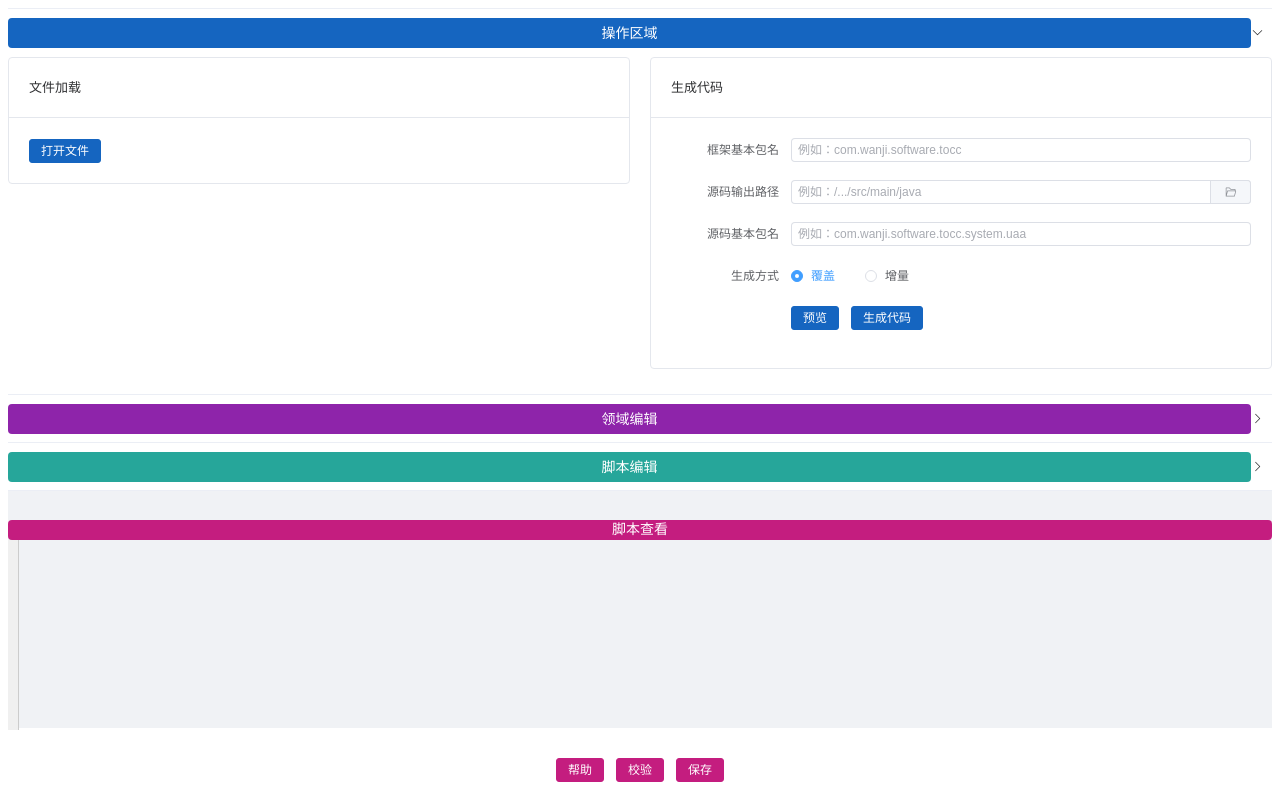
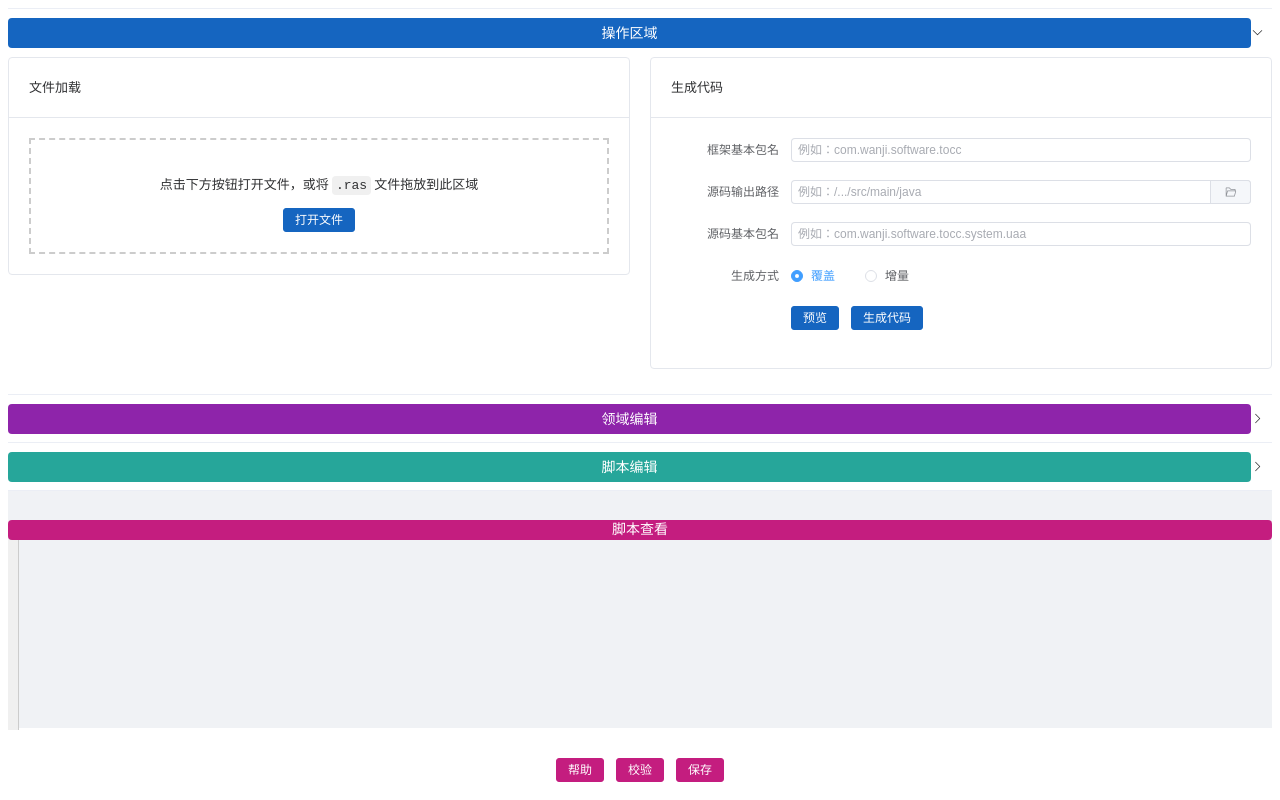
Before and after one commit to dhslegen/rest-code, a Vue app: page / in a window 1280 px wide. Both pictures are taken after a click on the button "操作区域". Built offline with nearby package versions, Linux system fonts and the light colour scheme.

Commit message:
[feat] 1. 增加拖放加载支持 2. reademe 优化 [fix] 1. 脚本编辑表头未固定

```diff
--- a/src/App.vue
+++ b/src/App.vue
@@ -1,6 +1,5 @@
 <template>
-  <el-container style="height: 90vh; flex-direction: column; background-color: #f0f2f5;" @dragover.prevent
-    @drop.prevent="handleDrop">
+  <el-container style="height: 90vh; flex-direction: column; background-color: #f0f2f5;">
     <!-- 主内容区域 -->
     <el-main style="padding: 0; overflow: auto;">
       <!-- 第1行：文件加载区域和生成代码区域 -->
@@ -58,33 +57,7 @@ import ScriptEditor from './components/ScriptEditor.vue'
 import ScriptViewer from './components/ScriptViewer.vue'
 import CodeGenerator from './components/CodeGenerator.vue'
 import { ref } from 'vue'
-import { useStore } from './store/'
-import { ElMessage } from 'element-plus'
-
 const activeCollapseOperation = ref(['3'])
-const store = useStore()
-
-const handleDrop = async (event: DragEvent) => {
-  event.preventDefault()
-  const files = event.dataTransfer?.files
-  if (files && files.length > 0) {
-    const file = files[0]
-    if (file.name.endsWith('.ras')) {
-      const filePath = file.path
-      // 读取文件内容
-      const content = window.api.readFile(filePath)
-      if (content) {
-        store.parseRasFile(content)
-        store.loadedFilePath = filePath
-        ElMessage.success('文件加载成功')
-      } else {
-        ElMessage.error('文件读取失败')
-      }
-    } else {
-      ElMessage.error('请拖入 .ras 文件')
-    }
-  }
-}
 </script>
 
 <style scoped>
--- a/src/components/FileLoader.vue
+++ b/src/components/FileLoader.vue
@@ -1,12 +1,19 @@
 <template>
-    <el-button color="#1565c0" type="primary" @click="openFile">打开文件</el-button>
+    <div class="file-drop-area" :class="{ dragging: isDragging }" @dragover.prevent="onDragOver"
+        @dragleave.prevent="onDragLeave" @drop.prevent="onFileDrop">
+        <p>点击下方按钮打开文件，或将 <code>.ras</code> 文件拖放到此区域</p>
+        <el-button color="#1565c0" type="primary" @click="openFile">打开文件</el-button>
+    </div>
 </template>
 
 <script setup lang="ts">
+import { ref } from 'vue'
 import { useStore } from '../store/'
 import { ElMessage } from 'element-plus'
 
 const store = useStore()
+
+const isDragging = ref(false)
 
 const openFile = async () => {
     const { filePaths, canceled } = await window.api.showOpenDialog({
@@ -28,4 +35,65 @@ const openFile = async () => {
         ElMessage.info('已取消选择文件')
     }
 }
+
+const onDragOver = (event: DragEvent) => {
+    event.preventDefault()
+    isDragging.value = true
+}
+
+const onDragLeave = (event: DragEvent) => {
+    event.preventDefault()
+    isDragging.value = false
+}
+
+const onFileDrop = (event: DragEvent) => {
+    event.preventDefault()
+    isDragging.value = false
+    const files = event.dataTransfer?.files
+    if (files && files.length > 0) {
+        const file = files[0]
+        if (file.name.endsWith('.ras')) {
+            const reader = new FileReader()
+            reader.onload = function (e) {
+                const content = e.target?.result as string
+                if (content) {
+                    store.parseRasFile(content)
+                    store.loadedFilePath = ''
+                    ElMessage.success('文件加载成功')
+                } else {
+                    ElMessage.error('文件读取失败')
+                }
+            }
+            reader.onerror = function () {
+                ElMessage.error('文件读取失败')
+            }
+            reader.readAsText(file)
+        } else {
+            ElMessage.error('请拖入 .ras 文件')
+        }
+    }
+}
 </script>
+<style scoped>
+.file-drop-area {
+    border: 2px dashed #ccc;
+    padding: 20px;
+    text-align: center;
+    position: relative;
+    transition: border-color 0.3s;
+}
+
+.file-drop-area.dragging {
+    border-color: #409eff;
+}
+
+.file-drop-area p {
+    margin-bottom: 10px;
+}
+
+.file-drop-area code {
+    background-color: #f0f0f0;
+    padding: 2px 4px;
+    border-radius: 4px;
+}
+</style>
--- a/src/components/ScriptEditor.vue
+++ b/src/components/ScriptEditor.vue
@@ -1,7 +1,6 @@
 <template>
-    <div ref="scriptTableWrapper" style="max-height: 265px; overflow: auto;">
-        <el-table :data="scripts" style="width: 100%" border
-            :header-cell-style="{ backgroundColor: '#f5f7fa', textAlign: 'center' }" :show-header="true">
+    <el-table :data="scripts" ref="scriptTable" style="width: 100%" border
+        :header-cell-style="{ backgroundColor: '#f5f7fa', textAlign: 'center' }" :show-header="true" :max-height="265">
         <el-table-column label="内置模板" align="center">
             <template #default="{ row }">
                 <el-select v-model="row.template" @change="onTemplateChange(row)" :placeholder="'请选择模板'" filterable>
@@ -54,7 +53,6 @@
             </template>
         </el-table-column>
     </el-table>
-    </div>
 
     <div style="text-align: center; margin-top: 10px;">
         <el-button color="#26a69a" type="primary" @click="oneClickCRUD">一键 CRUD</el-button>
@@ -86,7 +84,9 @@ const scripts = store.scripts
 const templates = store.templates
 const domains = store.domains
 
-const scriptTableWrapper = ref<HTMLElement | null>(null)
+import type { ElTable } from 'element-plus'
+
+const scriptTable = ref<InstanceType<typeof ElTable> | null>(null)
 
 const showCrudDialog = ref(false)
 const selectedDomain = ref('')
@@ -125,10 +125,10 @@ const confirmCRUD = () => {
     })
     showCrudDialog.value = false
     nextTick(() => {
-        if (scriptTableWrapper.value) {
-            scriptTableWrapper.value.scrollTop = scriptTableWrapper.value.scrollHeight
+        const tableBodyWrapper = scriptTable.value?.$el.querySelector('.el-scrollbar__wrap')
+        if (tableBodyWrapper) {
+            tableBodyWrapper.scrollTop = tableBodyWrapper.scrollHeight
         }
-        // 将 scrollToBottom 设置为 true
         store.setScrollToBottom(true)
     })
 }
@@ -144,10 +144,10 @@ const addScript = () => {
         template: templates[0].name,
     })
     nextTick(() => {
-        if (scriptTableWrapper.value) {
-            scriptTableWrapper.value.scrollTop = scriptTableWrapper.value.scrollHeight
+        const tableBodyWrapper = scriptTable.value?.$el.querySelector('.el-scrollbar__wrap')
+        if (tableBodyWrapper) {
+            tableBodyWrapper.scrollTop = tableBodyWrapper.scrollHeight
         }
-        // 将 scrollToBottom 设置为 true
         store.setScrollToBottom(true)
     })
 }
--- a/src/components/ScriptViewer.vue
+++ b/src/components/ScriptViewer.vue
@@ -121,6 +121,8 @@ const saveScripts = async () => {
     const filePath = await window.api.showSaveDialog()
     if (filePath) {
       store.saveRasFile(filePath)
+      // 保存成功后，更新 loadedFilePath
+      store.loadedFilePath = filePath
     }
   }
 }
```
Also changed, not shown: images/readme-001.png (added), 1 other file (tests, documents, lock files or other folders). Lines whose indentation alone changed are shown as unchanged.
